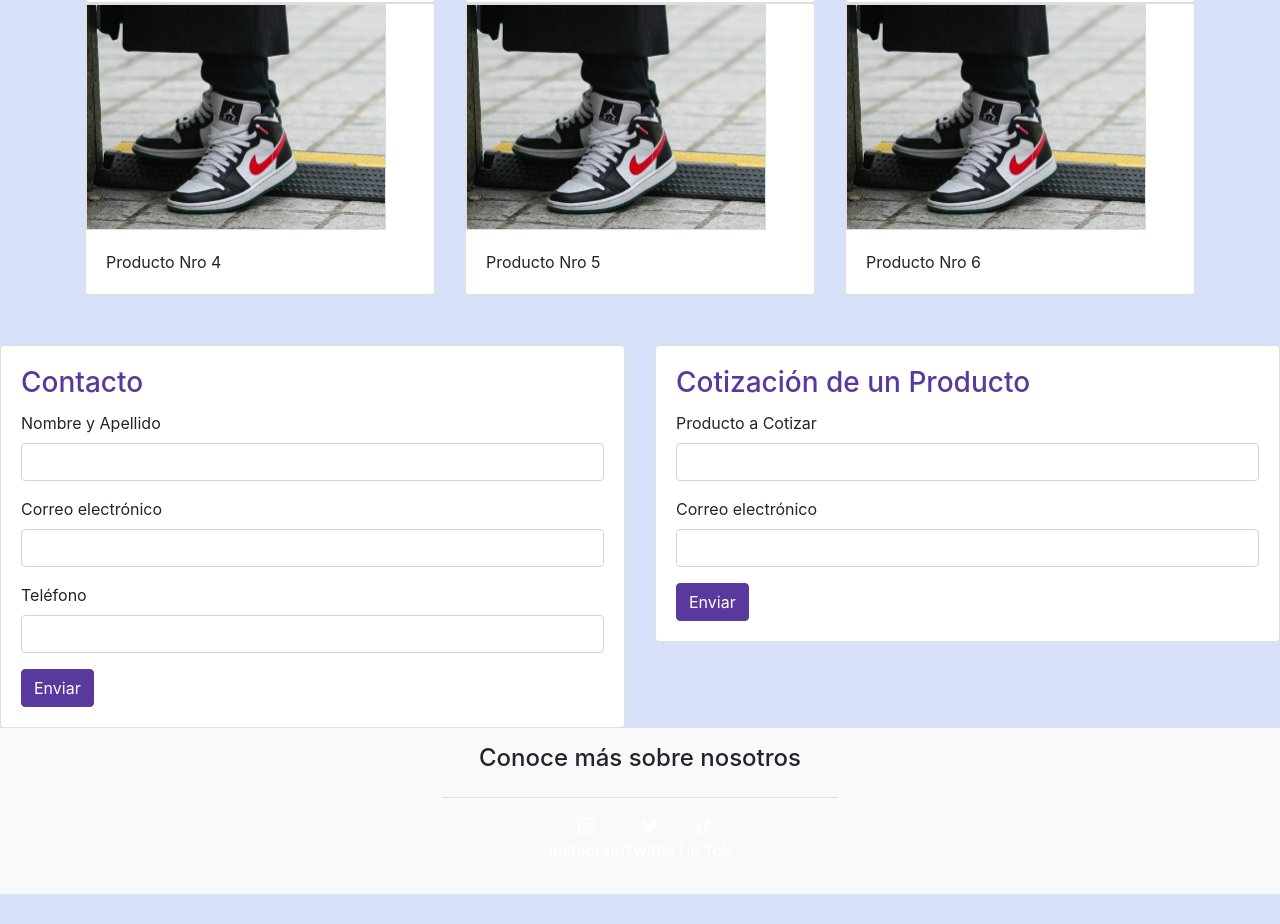
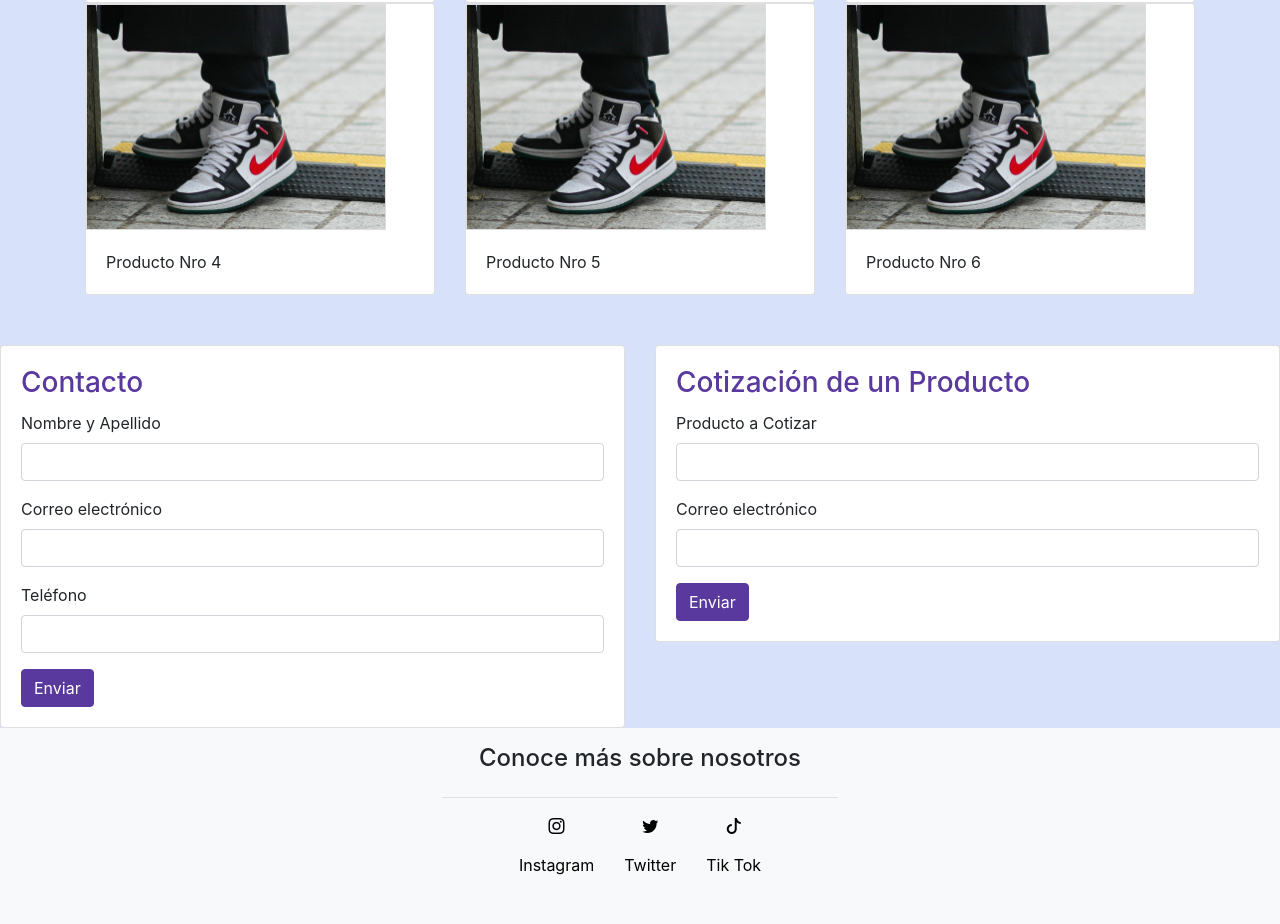
Before and after one commit to Pablobrissio/Trabajo-Final-AP-4.0---Grupo-4, a plain HTML site: page index.html in a window 1280 px wide. Shown: the part 1201-2125 px from the top of the page. Before the commit the page ends 2095 px from the top, so only its background shows below. Drawn offline with nearby package versions, Linux system fonts and the light colour scheme.

Commit message:
Update estilos.css

```diff
--- a/estilos.css
+++ b/estilos.css
@@ -68,6 +68,15 @@ footer a:hover {
   color: #D7E2FA;
 }
 
+.redes_sociales{
+  color: black;
+  padding: 15px;
+}
+
+.logos_redes{
+  color: black;
+}
+
 /* Formularios */
 .form-control:focus {
   border-color: #5a399e;
```
